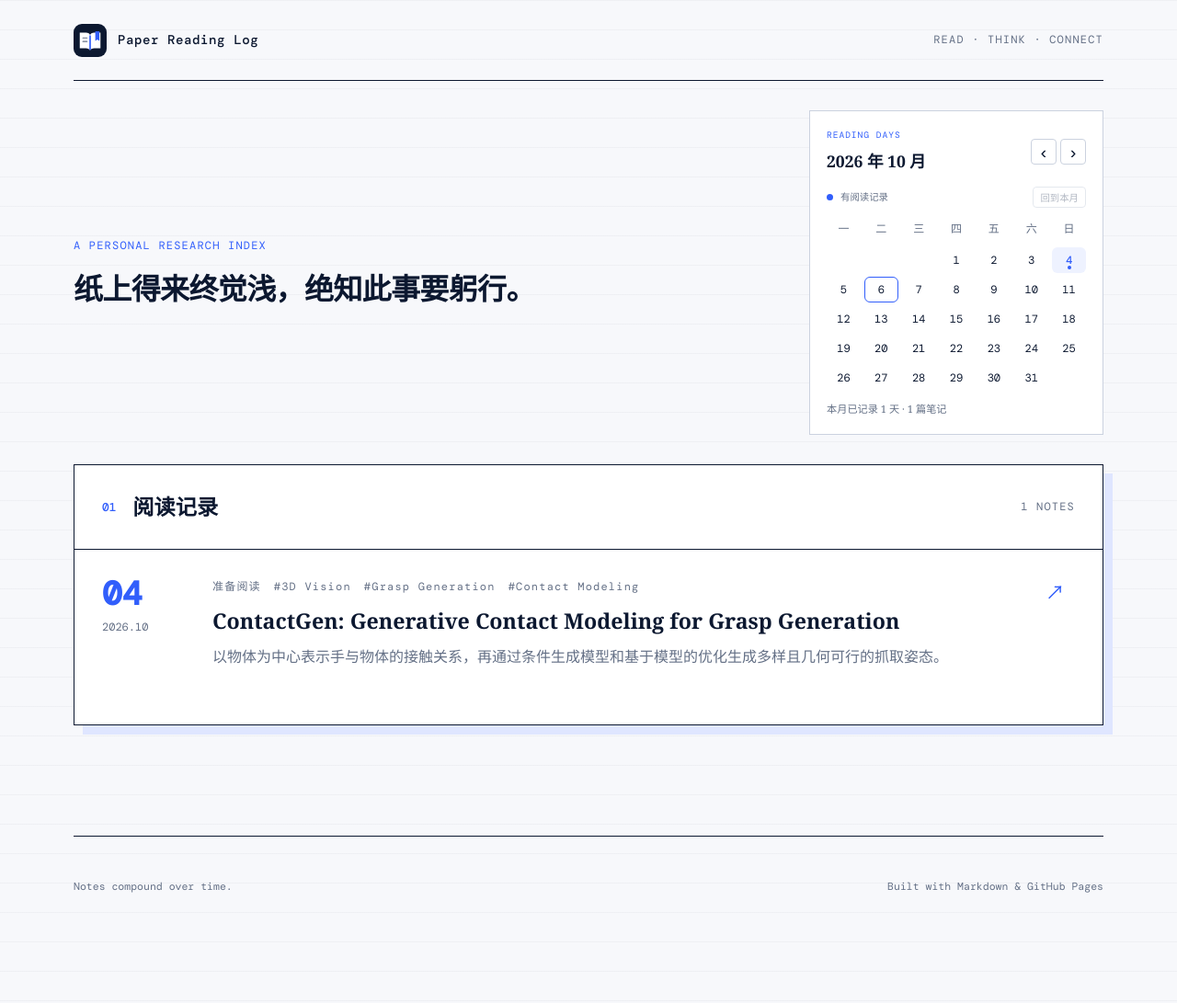
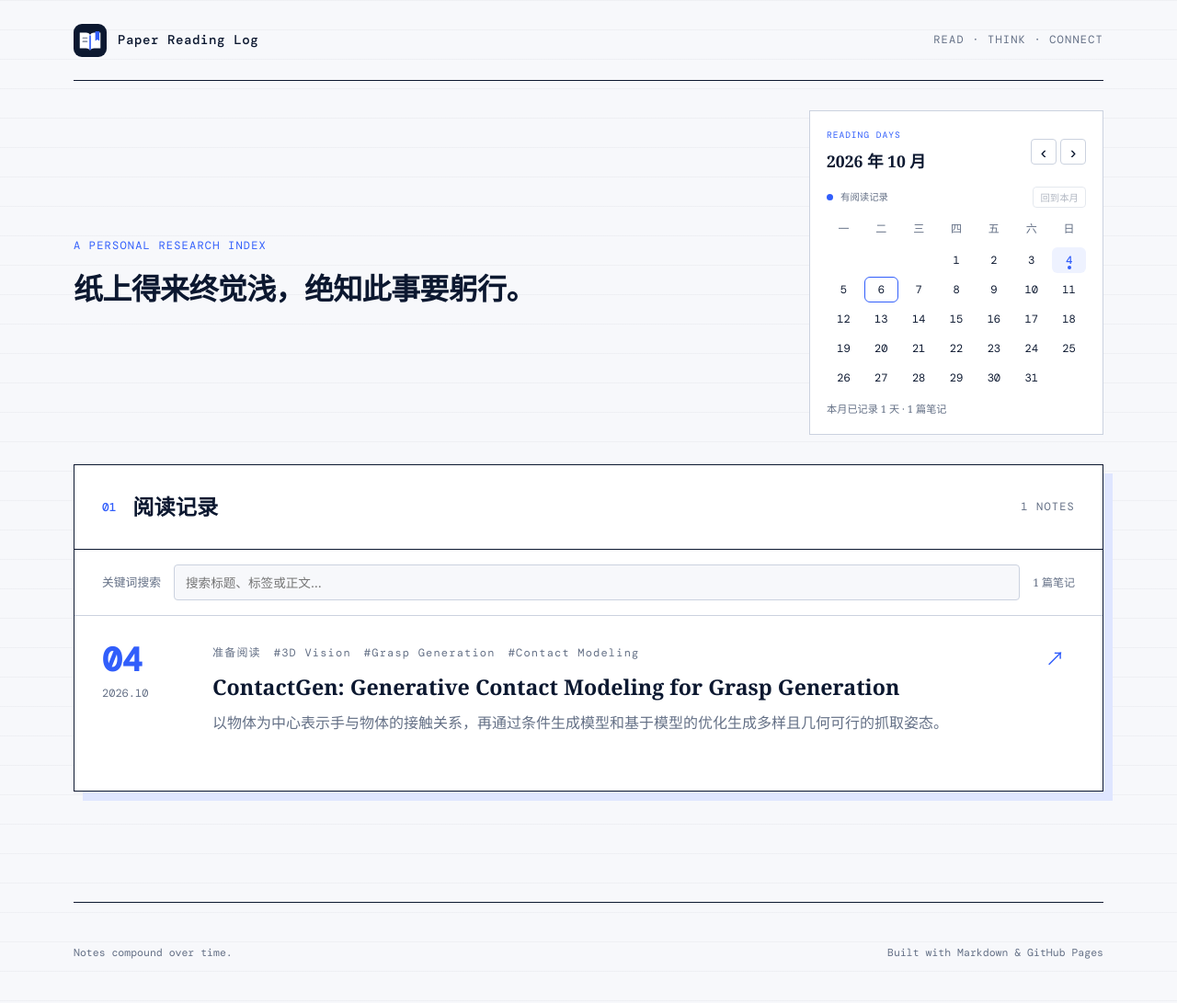
Before and after one commit to Kairui-SHI/paper-reading-log, a Jekyll site: the page built from index.html, in a window 1280 px wide. Shown: the whole page at 92% size. Built offline with Jekyll 4.4.1, drawn with Linux system fonts in a browser that asks for light colours; before the commit the page ends 1019 px from its top, so only the background shows below that.

Commit message:
Add keyword search across reading notes and editor

```diff
--- a/assets/css/style.css
+++ b/assets/css/style.css
@@ -11,6 +11,13 @@
 }
 
 * { box-sizing: border-box; }
+[hidden] { display: none !important; }
+.note-search { padding: 16px 30px; display: flex; align-items: center; gap: 14px; flex-wrap: wrap; border-bottom: 1px solid var(--line); }
+.note-search label { color: var(--muted); font-size: .8rem; }
+.note-search input { flex: 1; min-width: 160px; padding: 9px 12px; border: 1px solid var(--line); border-radius: 4px; background: var(--paper); color: var(--ink); font: .85rem var(--serif); }
+.note-search input:focus { outline: 2px solid var(--blue-soft); border-color: var(--blue); }
+#search-count { color: var(--muted); font-size: .75rem; }
+.search-empty { padding: 36px 30px; margin: 0; color: var(--muted); }
 
 html { scroll-behavior: smooth; }
 
--- /dev/null
+++ b/assets/js/search.js
@@ -0,0 +1,25 @@
+(() => {
+  const input = document.getElementById('note-search');
+  const cards = [...document.querySelectorAll('.note-card')];
+  const normalize = text => text.normalize('NFKC').toLocaleLowerCase();
+  const records = cards.map(card => ({card, text:normalize(card.dataset.search || card.textContent)}));
+  function filter() {
+    const keywords = normalize(input.value).trim().split(/\s+/).filter(Boolean);
+    let count = 0;
+    for (const {card,text} of records) {
+      card.hidden = !keywords.every(keyword => text.includes(keyword));
+      if (!card.hidden) count++;
+    }
+    document.getElementById('search-count').textContent = keywords.length ? `${count} / ${cards.length} 篇` : `${cards.length} 篇笔记`;
+    document.getElementById('search-empty').hidden = !keywords.length || count > 0;
+    const empty = document.querySelector('.empty-state');
+    if (empty) empty.hidden = keywords.length > 0;
+  }
+  input.addEventListener('input',filter);
+  input.addEventListener('search',filter);
+  document.querySelector('.reading-calendar')?.addEventListener('click',event => {
+    const link = event.target.closest('a[href^="#note-"]');
+    if (link) { input.value=''; filter(); }
+  });
+  filter();
+})();
--- a/editor/index.html
+++ b/editor/index.html
@@ -4,7 +4,7 @@
 <body>
 <header><a class="brand" href="https://kairui-shi.github.io/paper-reading-log/" target="_blank" rel="noopener"><img src="/assets/favicon.svg" alt="" width="32" height="32">阅读笔记 <small>编辑室</small></a><div class="actions"><span id="state" role="status">正在载入</span><button id="settings">发布设置</button><button id="save">保存草稿</button><button id="publish" class="primary">发布 ↗</button></div></header>
 <div class="workspace">
-<aside><div class="sidebar-heading"><span>我的阅读</span><button id="new" aria-label="新建笔记">＋ 新建</button></div><input id="search" type="search" placeholder="搜索论文标题" aria-label="搜索笔记"><nav id="list" aria-label="笔记列表"></nav><p class="sidebar-footer">随手记下，再慢慢想明白。</p></aside>
+<aside><div class="sidebar-heading"><span>我的阅读</span><button id="new" aria-label="新建笔记">＋ 新建</button></div><input id="search" type="search" placeholder="搜索关键词" aria-label="搜索笔记标题、标签和正文"><nav id="list" aria-label="笔记列表"></nav><p class="sidebar-footer">随手记下，再慢慢想明白。</p></aside>
 <main><section class="compose"><div class="panel-heading"><span>01 / 写下想法</span><span>MARKDOWN</span></div><form id="metadata"><input id="title" placeholder="论文标题 / 今天的阅读" aria-label="标题" required><div class="fields"><label>阅读日期<input id="date" type="date" required></label><label>状态<select id="status"><option>阅读中</option><option>准备阅读</option><option>已读完</option></select></label></div><label>论文链接<input id="paper_url" type="url" placeholder="https://arxiv.org/abs/…"></label><details><summary>作者、标签和摘要</summary><label>作者<input id="authors"></label><label>标签（逗号分隔）<input id="tags"></label><label>一句话摘要<input id="summary"></label><label>代码链接<input id="code_url" type="url"></label></details></form><div class="toolbar"><button type="button" data-insert="## ">标题</button><button type="button" data-insert="**文字**">加粗</button><button type="button" data-insert="- ">列表</button><button type="button" data-insert="[文字](https://)">链接</button><button type="button" data-insert="![图片说明](https://)">图片</button><button type="button" data-insert="$$\nE = mc^2\n$$">公式</button></div><textarea id="body" aria-label="Markdown 正文" spellcheck="false" placeholder="从这里开始自由记录…"></textarea><div class="editor-footer"><span id="words">0 字</span><span>Ctrl / ⌘ + S 保存</span></div></section>
 <section class="preview-panel"><div class="panel-heading"><span>02 / 阅读效果</span><span>LIVE PREVIEW</span></div><article id="preview"><p id="preview-meta"></p><h1 id="preview-title"></h1><p id="preview-summary"></p><div id="preview-body"></div></article></section></main>
 </div>
--- a/index.html
+++ b/index.html
@@ -42,11 +42,17 @@ title: 阅读记录
     <span class="note-count">{{ site.notes | size }} NOTES</span>
   </div>
 
+  <div class="note-search">
+    <label for="note-search">关键词搜索</label>
+    <input id="note-search" type="search" placeholder="搜索标题、标签或正文…" aria-controls="reading-note-list" autocomplete="off">
+    <span id="search-count" role="status" aria-live="polite"></span>
+  </div>
+  <p id="search-empty" class="search-empty" hidden>没有匹配的阅读记录，试试其他关键词。</p>
   {% assign notes = site.notes | sort: "date" | reverse %}
   {% if notes.size > 0 %}
-    <div class="note-list">
+    <div class="note-list" id="reading-note-list">
       {% for note in notes %}
-        <article class="note-card" id="note-{{ forloop.index }}">
+        <article class="note-card" id="note-{{ forloop.index }}" data-search="{{ note.title | escape }} {{ note.tags | join: ' ' | escape }} {{ note.authors | escape }} {{ note.summary | escape }} {{ note.content | strip_html | escape }}">
           <time datetime="{{ note.date | date_to_xmlschema }}">
             <strong>{{ note.date | date: "%d" }}</strong>
             <span>{{ note.date | date: "%Y.%m" }}</span>
@@ -73,3 +79,4 @@ title: 阅读记录
     </div>
   {% endif %}
 </section>
+<script src="{{ '/assets/js/search.js' | relative_url }}" defer></script>
```
Also changed, not shown: editor/app.js (+5 -2 lines).
